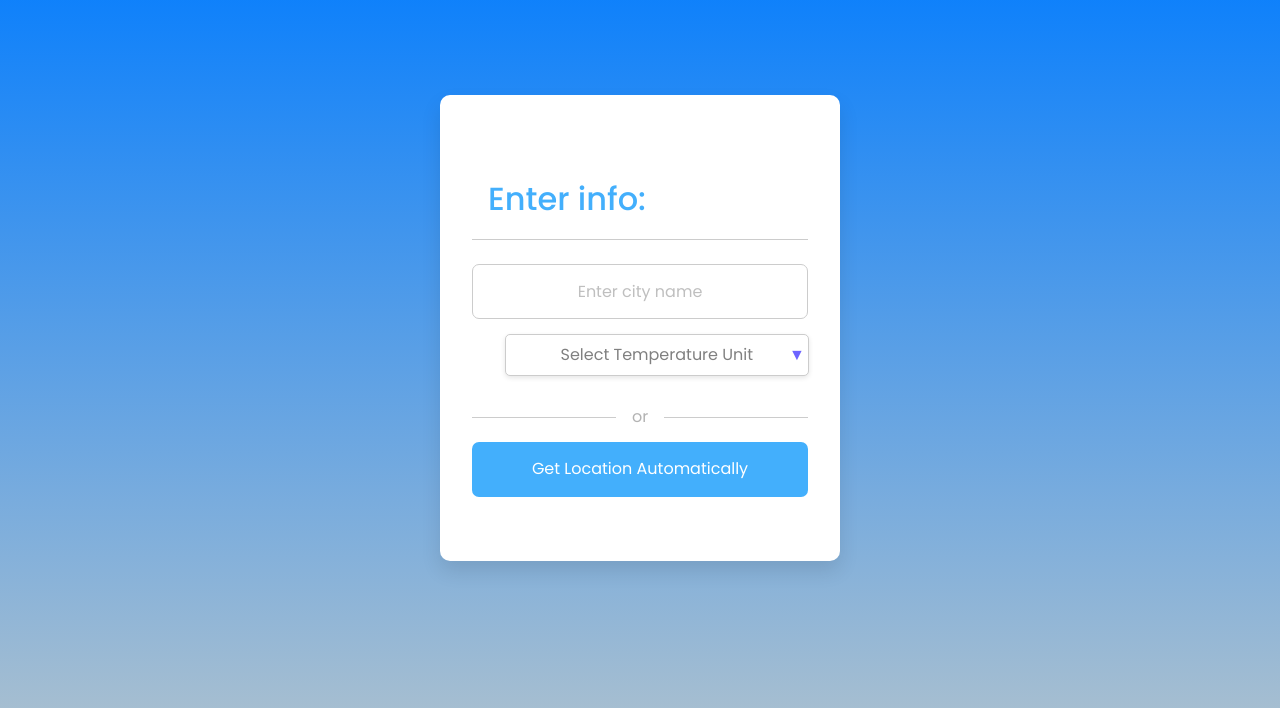
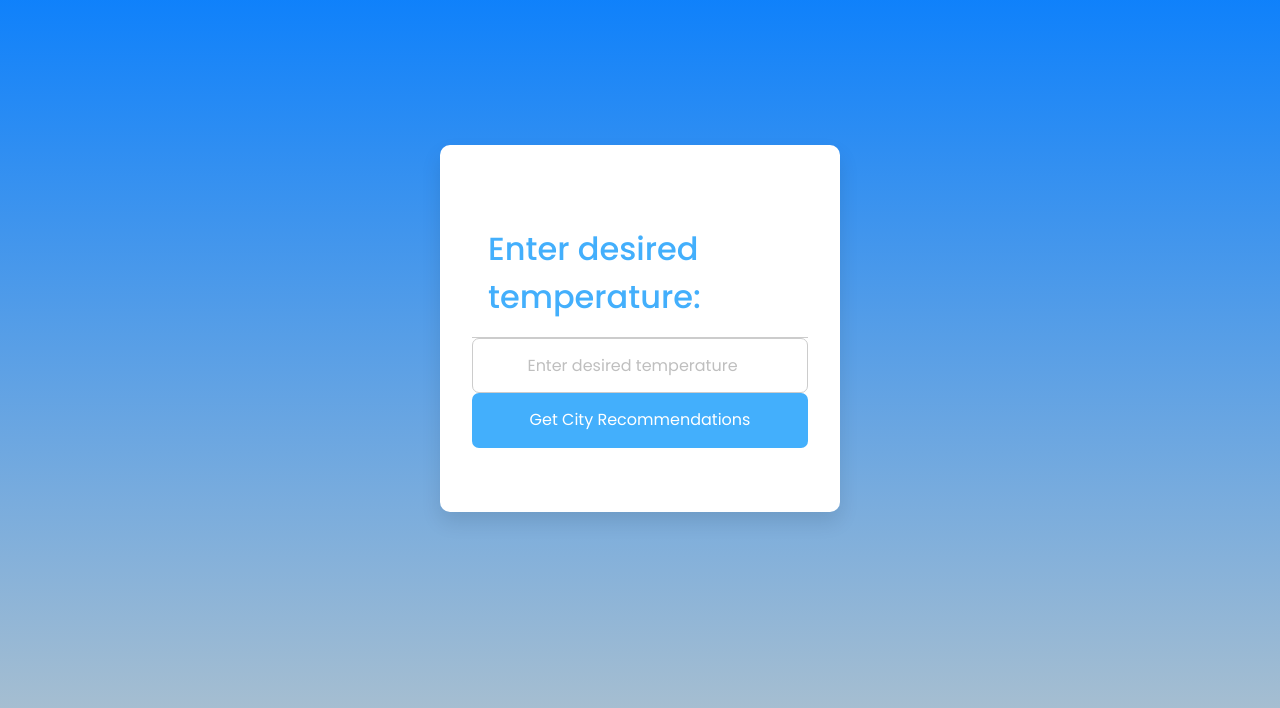
Before and after one commit to paolacalle/weatherapp, a Flask app: page / in a window 1280 px wide. Shown: the part 72-780 px from the top of the page. Run offline with Flask 3, Linux system fonts and the light colour scheme.

Commit message:
Update home.html
temperate

```diff
--- a/templates/home.html
+++ b/templates/home.html
@@ -1,28 +1,15 @@
 {% extends "layout.html" %} <!-- Inherits the basic layout from layout.html -->
 {% block content %}
 
-
   <div class="wrapper center">
     <section class="input-part">
-      <header>Enter info:</header>
-      <p class="info-txt"></p>
-      <div class="content">
-        <br>
-        <input type="text" spellcheck="false" placeholder="Enter city name" required>
-        <br>
-        <div class="custom-select">
-            <select id="degree_sel" required>
-                <option value="" selected disabled>Select Temperature Unit</option>
-                <option value="freg">Fahrenheit</option>
-                <option value="cel">Celsius</option>
-            </select>
-        </div>
+      <header>Enter desired temperature:</header>
+      <form action="/recommend" method="get">
+        <input type="number" name="temperature" placeholder="Enter desired temperature" required>
+        <button type="submit">Get City Recommendations</button>
+      </form>
+    </section>
 
-        <div class="separator"></div>
-        <button>Get Location Automatically</button>
-
-      </div>
-    </section>
 
     <section class="weather-part">
       <header>
```
